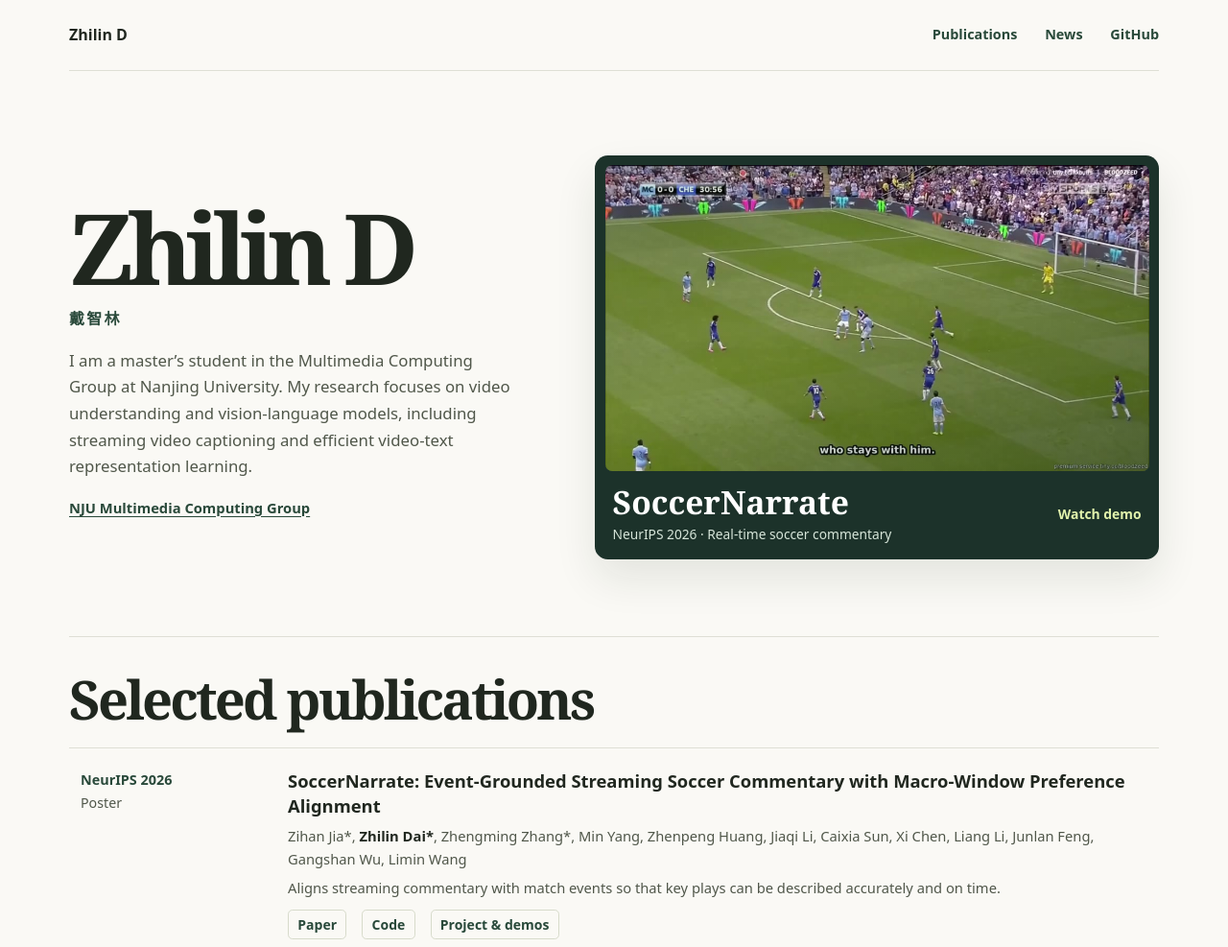
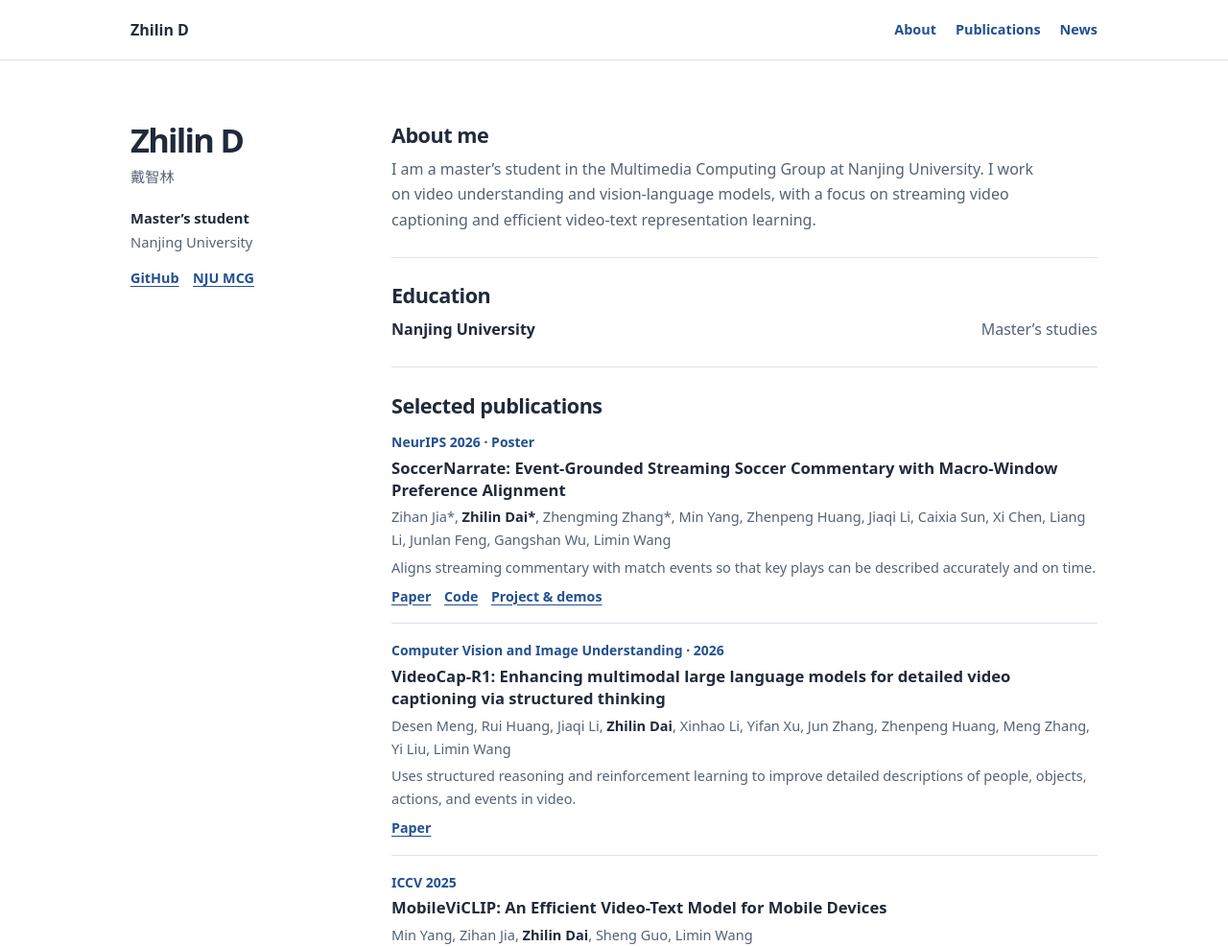
Before and after one commit to ZhilinD/zhilind.github.io, a plain HTML site: page index.html in a window 1280 px wide. Shown: the top 987 px of the page at 96% size. Drawn offline with Linux system fonts and the light colour scheme.

Commit message:
Use a graduate student academic homepage layout

```diff
--- a/index.html
+++ b/index.html
@@ -9,80 +9,69 @@
 <style>
 :root {
   color-scheme:light;
-  --paper:#faf9f5;
-  --white:#fffefa;
-  --ink:#20271f;
-  --muted:#50574a;
-  --green:#29493a;
-  --dark:#1c322a;
-  --lime:#e1f2ac;
-  --line:#dedfd5;
+  --text:#202a3a;
+  --muted:#546276;
+  --accent:#235091;
+  --line:#dbe2ee;
   --body:system-ui,-apple-system,"PingFang SC",sans-serif;
-  --serif:"Iowan Old Style",Georgia,"Songti SC",serif;
 }
 * { box-sizing:border-box; }
-html { scroll-padding-top:2rem; }
-body { margin:0; background:var(--paper); color:var(--ink); font:1rem/1.65 var(--body); }
-h1,h2,h3,p,ol,figure { margin:0; }
-h1,h2 { font-family:var(--serif); line-height:1.05; font-weight:600; }
-a { color:var(--green); text-underline-offset:.22em; }
+html { scroll-padding-top:1.2rem; }
+body { margin:0; color:var(--text); background:#fff; font:1rem/1.65 var(--body); }
+h1,h2,h3,p,ol { margin:0; }
+a { color:var(--accent); text-underline-offset:.22em; }
 a:hover { text-decoration-thickness:2px; }
-a:focus-visible { outline:3px solid #537c55; outline-offset:4px; }
-.wrap { width:min(71rem,calc(100% - 4rem)); margin-inline:auto; }
-.skip { position:absolute; top:-7rem; left:1rem; background:var(--white); padding:.5rem; z-index:2; }
+a:focus-visible { outline:3px solid #3878c5; outline-offset:4px; }
+.wrap { width:min(63rem,calc(100% - 3rem)); margin-inline:auto; }
+.skip { position:absolute; top:-7rem; left:1rem; padding:.5rem; background:#fff; z-index:2; }
 .skip:focus { top:.5rem; }
-header .wrap { display:flex; justify-content:space-between; align-items:center; gap:1rem; min-height:4.6rem; border-bottom:1px solid var(--line); }
-.brand { font-weight:780; color:var(--ink); text-decoration:none; white-space:nowrap; }
-nav { display:flex; flex-wrap:wrap; gap:.5rem clamp(.9rem,3vw,1.8rem); }
-nav a { text-decoration:none; font-size:.9rem; font-weight:630; }
+header { border-bottom:1px solid var(--line); }
+header .wrap { min-height:3.85rem; display:flex; justify-content:space-between; align-items:center; gap:1rem; }
+.brand { color:var(--text); font-weight:750; white-space:nowrap; text-decoration:none; }
+nav { display:flex; flex-wrap:wrap; gap:.35rem 1.25rem; }
+nav a { font-size:.9rem; font-weight:650; text-decoration:none; }
 nav a:hover { text-decoration:underline; }
-.intro { display:grid; grid-template-columns:minmax(0,.89fr) minmax(0,1.11fr); gap:clamp(2rem,6vw,5rem); align-items:center; padding:clamp(2.8rem,7vw,5.5rem) 0 clamp(3rem,7vw,5rem); }
-h1 { font-size:clamp(4.1rem,8vw,7.75rem); letter-spacing:-.075em; }
-.cn { margin-top:.5rem; color:var(--green); font-weight:730; letter-spacing:.14em; }
-.bio { max-width:32rem; margin-top:1rem; color:var(--muted); font-size:1.05rem; }
-.links { display:flex; flex-wrap:wrap; gap:.55rem 1rem; font-size:.92rem; font-weight:700; margin-top:1.05rem; }
-.feature { display:block; color:white; background:var(--dark); text-decoration:none; border-radius:.85rem; padding:.65rem; box-shadow:0 1.25rem 2.75rem #17261919; }
-.feature-media { display:block; position:relative; aspect-ratio:16/9; overflow:hidden; border-radius:.45rem; background:#314b37; }
-.feature-media img { width:100%; height:100%; display:block; object-fit:cover; }
-.feature-media::after { content:""; position:absolute; inset:0; background:linear-gradient(155deg,#15281525,transparent 45%,#14271762); }
-.feature-caption { display:flex; align-items:center; gap:.85rem; justify-content:space-between; padding:.85rem .5rem .3rem; }
-.feature-caption strong { display:block; font-family:var(--serif); font-size:clamp(1.55rem,3vw,2.1rem); line-height:1.1; }
-.feature-caption span span { display:block; color:#d7e6da; font-size:.86rem; margin-top:.25rem; }
-.feature-caption .watch { color:var(--lime); font-size:.87rem; font-weight:700; white-space:nowrap; }
-.feature:hover .watch { text-decoration:underline; }
-section { border-top:1px solid var(--line); padding:2.15rem 0 2.85rem; }
-section h2 { font-size:clamp(2.15rem,4.6vw,3.5rem); letter-spacing:-.05em; }
-.pubs { margin-top:1.35rem; }
-.paper { display:grid; grid-template-columns:11.5rem minmax(0,1fr); gap:1.15rem 2rem; padding:1.3rem .75rem; border-bottom:1px solid var(--line); }
-.paper:first-child { border-top:1px solid var(--line); }
-.paper:target { background:#edf0e5; }
-.venue { color:var(--green); font-weight:760; font-size:.9rem; }
-.venue span { display:block; font-size:.89rem; color:var(--muted); font-weight:500; }
-.paper h3 { font-size:1.15rem; line-height:1.42; }
-.paper h3 a { color:var(--ink); text-decoration:none; }
-.paper h3 a:hover { color:var(--green); text-decoration:underline; }
-.authors,.summary { margin-top:.36rem; font-size:.92rem; color:var(--muted); }
-.authors strong { color:var(--ink); }
-.paper .links { margin-top:.65rem; }
-.paper .links a { text-decoration:none; font-size:.875rem; padding:.19rem .58rem; border:1px solid #d7dbcb; border-radius:.3rem; }
-.paper .links a:hover { background:#e7eddf; text-decoration:underline; }
-.equal { font-size:.88rem; color:var(--muted); margin-top:.85rem; }
-.news { list-style:none; padding:0; margin-top:1.05rem; }
-.news li { display:grid; grid-template-columns:6.2rem 1fr; gap:.75rem; padding:.32rem 0; }
-time { font-variant-numeric:tabular-nums; color:var(--muted); font-size:.9rem; }
-footer { border-top:1px solid var(--line); padding:1.2rem 0 1.55rem; color:var(--muted); font-size:.9rem; }
+.layout { display:grid; grid-template-columns:12.5rem minmax(0,1fr); gap:clamp(2rem,6vw,4.5rem); padding-top:clamp(2rem,5vw,4rem); }
+.profile { align-self:start; padding-right:1rem; }
+h1 { font-size:2.15rem; line-height:1.12; letter-spacing:-.05em; }
+.cn { color:var(--muted); margin-top:.42rem; font-size:.95rem; }
+.affiliation { margin-top:1.15rem; color:var(--muted); font-size:.92rem; }
+.affiliation strong { color:var(--text); }
+.profile-links { display:flex; gap:.33rem .9rem; flex-wrap:wrap; margin-top:.9rem; font-weight:700; font-size:.9rem; }
+section { padding:1.6rem 0; border-top:1px solid var(--line); }
+section:first-child { border-top:0; padding-top:0; }
+section h2 { font-size:1.35rem; line-height:1.25; letter-spacing:-.022em; margin-bottom:.58rem; }
+.bio { max-width:43rem; color:var(--muted); }
+.edu { display:flex; gap:.35rem 1.25rem; flex-wrap:wrap; justify-content:space-between; color:var(--muted); }
+.edu strong { color:var(--text); }
+.paper { border-top:1px solid var(--line); padding:1rem 0; }
+.paper:first-child { border-top:0; padding-top:.24rem; }
+.paper:last-child { padding-bottom:0; }
+.paper:target { background:#f4f7fc; }
+.venue { font-size:.875rem; color:var(--accent); font-weight:750; }
+.paper h3 { font-size:1.04rem; line-height:1.4; margin-top:.22rem; }
+.paper h3 a { color:var(--text); text-decoration:none; }
+.paper h3 a:hover { color:var(--accent); text-decoration:underline; }
+.authors,.summary { font-size:.91rem; color:var(--muted); margin-top:.26rem; }
+.authors strong { color:var(--text); }
+.links { display:flex; flex-wrap:wrap; gap:.25rem .85rem; margin-top:.45rem; font-size:.89rem; font-weight:680; }
+.equal { font-size:.88rem; color:var(--muted); margin-top:.7rem; }
+.news { list-style:none; padding:0; }
+.news li { display:grid; grid-template-columns:5.7rem minmax(0,1fr); gap:.6rem; padding:.24rem 0; font-size:.95rem; }
+time { color:var(--muted); font-size:.875rem; font-variant-numeric:tabular-nums; }
+footer { border-top:1px solid var(--line); padding:1rem 0 1.4rem; color:var(--muted); font-size:.88rem; }
 footer .wrap { display:flex; justify-content:space-between; gap:1rem; }
-@media (max-width:760px) {
+@media (max-width:680px) {
   .wrap { width:calc(100% - 2rem); }
-  .intro { grid-template-columns:1fr; }
-  .feature { max-width:37rem; }
-  .paper { grid-template-columns:1fr; gap:.42rem; padding-inline:0; }
-  .venue span { display:inline; margin-left:.45rem; }
+  .layout { grid-template-columns:1fr; gap:1.55rem; }
+  .profile { padding:0 0 1.3rem; border-bottom:1px solid var(--line); }
+  .affiliation { margin-top:.55rem; }
+  .profile-links { margin-top:.55rem; }
 }
-@media (max-width:375px) {
-  header .wrap { flex-wrap:wrap; gap:.3rem; padding:.65rem 0; min-height:0; }
-  .news li { grid-template-columns:5.2rem 1fr; gap:.35rem; }
-  .feature-caption { gap:.5rem; padding-inline:.2rem; }
+@media (max-width:370px) {
+  header .wrap { flex-wrap:wrap; gap:.35rem; padding:.65rem 0; }
+  nav { gap:.35rem .85rem; }
+  footer .wrap { flex-wrap:wrap; gap:.35rem; }
 }
 </style>
 </head>
@@ -91,31 +80,30 @@ footer .wrap { display:flex; justify-content:space-between; gap:1rem; }
 <header>
   <div class="wrap">
     <a class="brand" href="#top">Zhilin D</a>
-    <nav aria-label="Main navigation"><a href="#publications">Publications</a><a href="#news">News</a><a href="https://github.com/ZhilinD">GitHub</a></nav>
+    <nav aria-label="Main navigation"><a href="#about">About</a><a href="#publications">Publications</a><a href="#news">News</a></nav>
   </div>
 </header>
-<main class="wrap" id="main" tabindex="-1">
-  <div class="intro">
-    <div>
+<main class="wrap layout" id="main" tabindex="-1">
+  <aside class="profile" aria-label="Academic profile">
     <h1>Zhilin D</h1>
     <p class="cn" lang="zh-CN">戴智林</p>
-      <p class="bio">I am a master’s student in the Multimedia Computing Group at Nanjing University. My research focuses on video understanding and vision-language models, including streaming video captioning and efficient video-text representation learning.</p>
-      <div class="links"><a href="https://mcg.nju.edu.cn/en/member.html">NJU Multimedia Computing Group</a></div>
-    </div>
-    <a class="feature" href="https://mcg-nju.github.io/SoccerNarrate/" aria-label="SoccerNarrate, watch demos on the project website">
-      <span class="feature-media"><img src="assets/soccernarrate.jpg" width="1040" height="586" alt="A frame from the SoccerNarrate full-match commentary demo"></span>
-      <span class="feature-caption">
-        <span><strong>SoccerNarrate</strong><span>NeurIPS 2026 · Real-time soccer commentary</span></span>
-        <span class="watch">Watch demo</span>
-      </span>
-    </a>
-  </div>
-
+    <p class="affiliation"><strong>Master’s student</strong><br>Nanjing University</p>
+    <div class="profile-links"><a href="https://github.com/ZhilinD">GitHub</a><a href="https://mcg.nju.edu.cn/en/member.html">NJU MCG</a></div>
+  </aside>
+  <div class="content">
+    <section id="about" aria-labelledby="about-title">
+      <h2 id="about-title">About me</h2>
+      <p class="bio">I am a master’s student in the Multimedia Computing Group at Nanjing University. I work on video understanding and vision-language models, with a focus on streaming video captioning and efficient video-text representation learning.</p>
+    </section>
+    <section id="education" aria-labelledby="education-title">
+      <h2 id="education-title">Education</h2>
+      <p class="edu"><strong>Nanjing University</strong><span>Master’s studies</span></p>
+    </section>
     <section id="publications" aria-labelledby="publications-title">
       <h2 id="publications-title">Selected publications</h2>
       <div class="pubs">
         <article class="paper" id="soccer">
-        <p class="venue">NeurIPS 2026<span>Poster</span></p>
+          <p class="venue">NeurIPS 2026 · Poster</p>
           <div>
             <h3><a href="https://arxiv.org/abs/2611.32153">SoccerNarrate: Event-Grounded Streaming Soccer Commentary with Macro-Window Preference Alignment</a></h3>
             <p class="authors">Zihan Jia*, <strong>Zhilin Dai*</strong>, Zhengming Zhang*, Min Yang, Zhenpeng Huang, Jiaqi Li, Caixia Sun, Xi Chen, Liang Li, Junlan Feng, Gangshan Wu, Limin Wang</p>
@@ -124,7 +112,7 @@ footer .wrap { display:flex; justify-content:space-between; gap:1rem; }
           </div>
         </article>
         <article class="paper" id="videocap">
-        <p class="venue">CVIU 2026<span>Journal article</span></p>
+          <p class="venue">Computer Vision and Image Understanding · 2026</p>
           <div>
             <h3><a href="https://doi.org/10.1016/j.cviu.2026.104905">VideoCap-R1: Enhancing multimodal large language models for detailed video captioning via structured thinking</a></h3>
             <p class="authors">Desen Meng, Rui Huang, Jiaqi Li, <strong>Zhilin Dai</strong>, Xinhao Li, Yifan Xu, Jun Zhang, Zhenpeng Huang, Meng Zhang, Yi Liu, Limin Wang</p>
@@ -152,6 +140,7 @@ footer .wrap { display:flex; justify-content:space-between; gap:1rem; }
         <li><time datetime="2025-10">Oct 2025</time><p><a href="#mobile">MobileViCLIP</a> appears in the ICCV 2025 proceedings.</p></li>
       </ol>
     </section>
+  </div>
 </main>
 <footer><div class="wrap"><p>Zhilin D · Nanjing University</p><a href="#top">Back to top</a></div></footer>
 </body>
```
Lines whose indentation alone changed are shown as unchanged.
